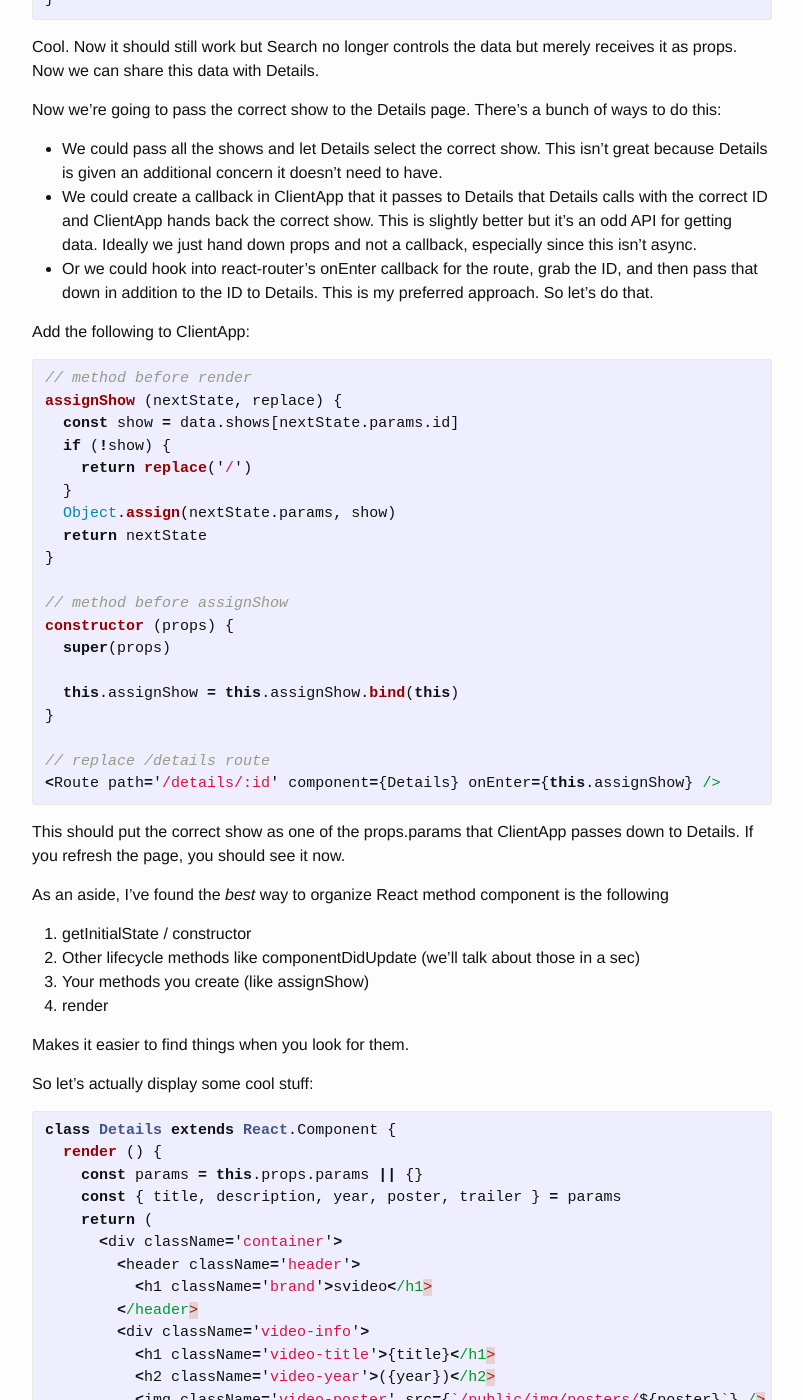
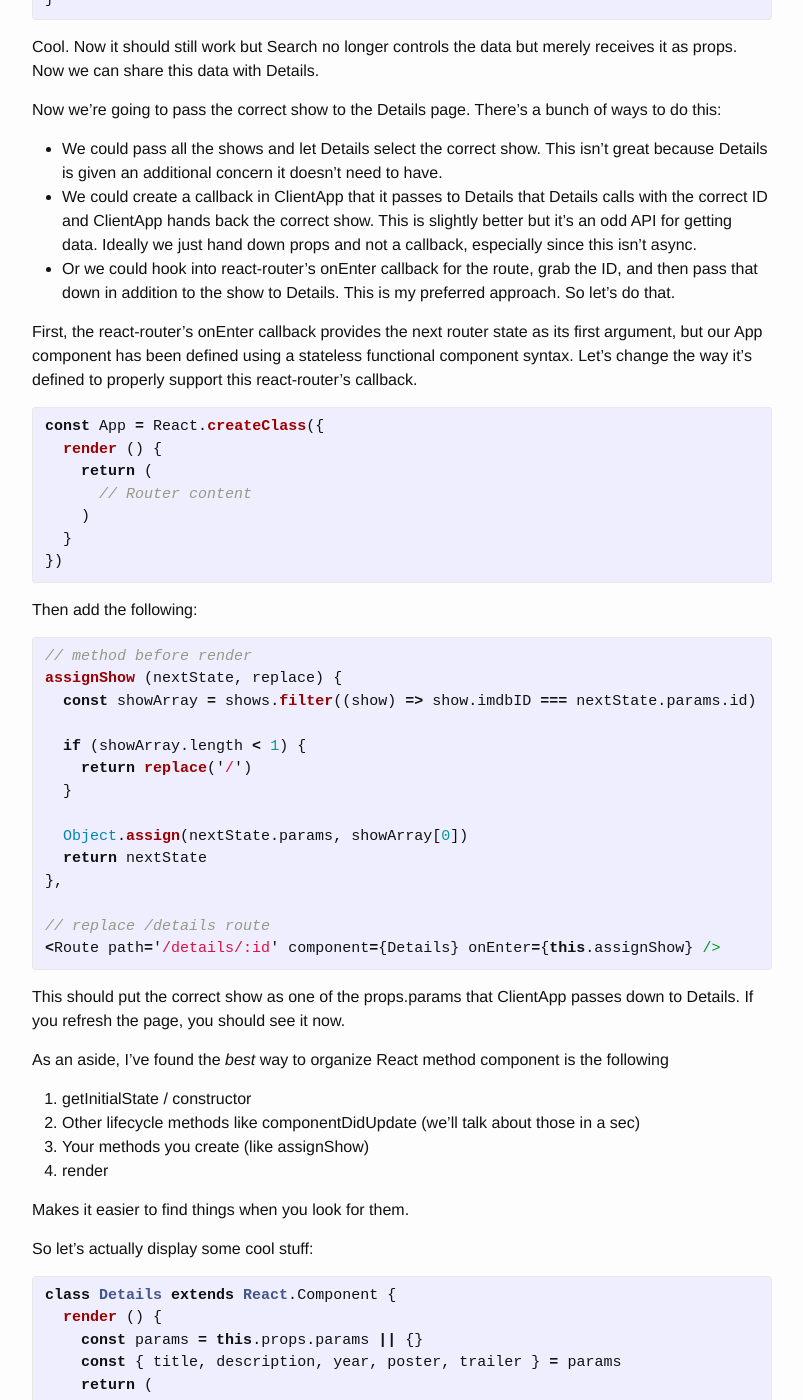
Before and after one commit to btholt/complete-intro-to-react, a Jekyll site: the page built from index.html, in a window 1280 px wide and 1400 px high, scrolled down 31842 px. Shown: the whole window, without its empty margins (238-1041 px from the left). Built offline with Jekyll 4.4.1, drawn with Linux system fonts in a browser that asks for light colours.

Commit message:
Make the explanations matches the changes between fem-16 and fem-17 branches

```diff
--- a/_posts/2016-01-14-react-marshall-data.markdown
+++ b/_posts/2016-01-14-react-marshall-data.markdown
@@ -54,10 +54,10 @@ We're going to show all the details of a show on this page and be able to play t
 
 {% highlight javascript %}
 // another require
-const data = require('../public/data')
+const { shows } = require('../public/data')
 
 // modify the existing route
-<Route path='/search' component={Search} shows={data.shows} />
+<Route path='/search' component={Search} shows={shows} />
 {% endhighlight %}
 
 Now make Search use it
@@ -80,27 +80,34 @@ Now we're going to pass the correct show to the Details page. There's a bunch of
 
 - We could pass all the shows and let Details select the correct show. This isn't great because Details is given an additional concern it doesn't need to have.
 - We could create a callback in ClientApp that it passes to Details that Details calls with the correct ID and ClientApp hands back the correct show. This is slightly better but it's an odd API for getting data. Ideally we just hand down props and not a callback, especially since this isn't async.
-- Or we could hook into react-router's onEnter callback for the route, grab the ID, and then pass that down in addition to the ID to Details. This is my preferred approach. So let's do that.
+- Or we could hook into react-router's onEnter callback for the route, grab the ID, and then pass that down in addition to the show to Details. This is my preferred approach. So let's do that.
 
-Add the following to ClientApp:
+First, the react-router's onEnter callback provides the next router state as its first argument, but our App component has been defined using a stateless functional component syntax. Let's change the way it's defined to properly support this react-router's callback.
+
+{% highlight javascript %}
+const App = React.createClass({
+  render () {
+    return (
+      // Router content
+    )
+  }
+})
+{% endhighlight %}
+
+Then add the following:
 
 {% highlight javascript %}
 // method before render
 assignShow (nextState, replace) {
-  const show = data.shows[nextState.params.id]
-  if (!show) {
+  const showArray = shows.filter((show) => show.imdbID === nextState.params.id)
+
+  if (showArray.length < 1) {
     return replace('/')
   }
-  Object.assign(nextState.params, show)
+
+  Object.assign(nextState.params, showArray[0])
   return nextState
-}
-
-// method before assignShow
-constructor (props) {
-  super(props)
-
-  this.assignShow = this.assignShow.bind(this)
-}
+},
 
 // replace /details route
 <Route path='/details/:id' component={Details} onEnter={this.assignShow} />
```
